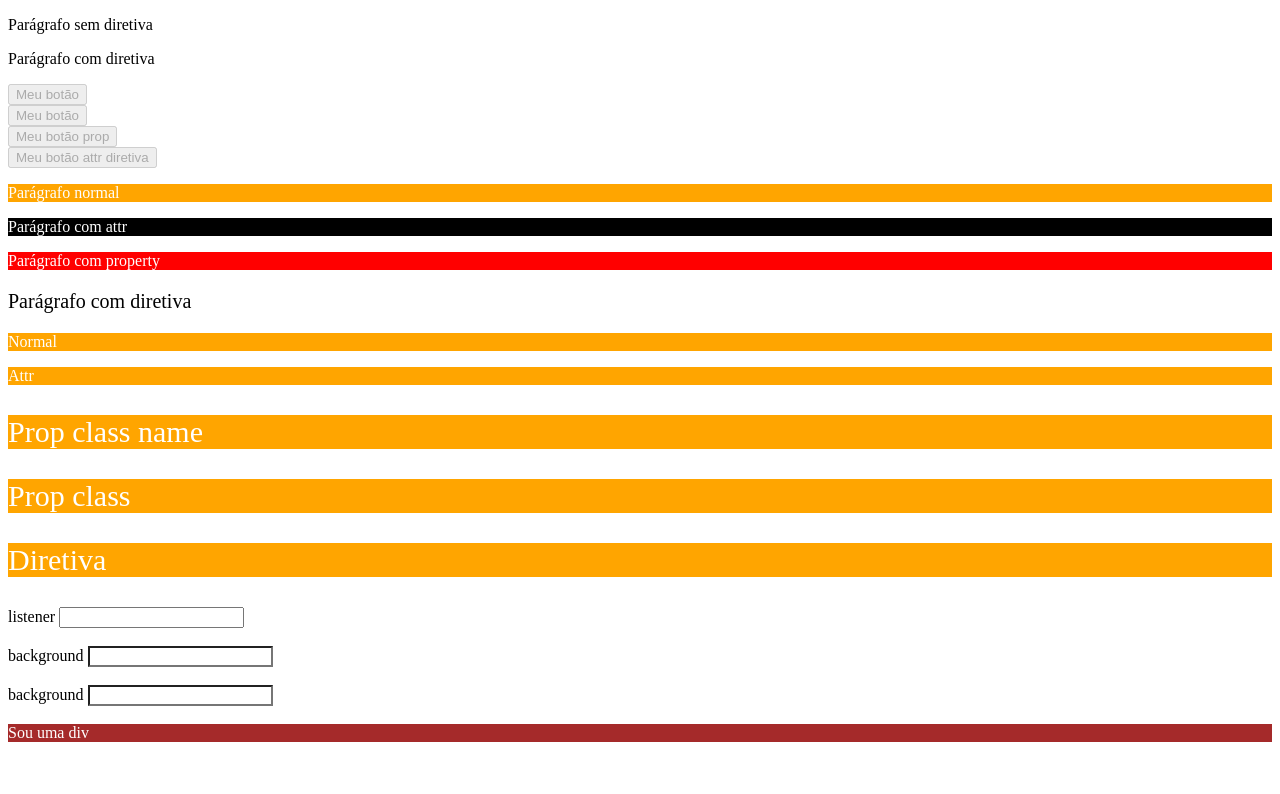
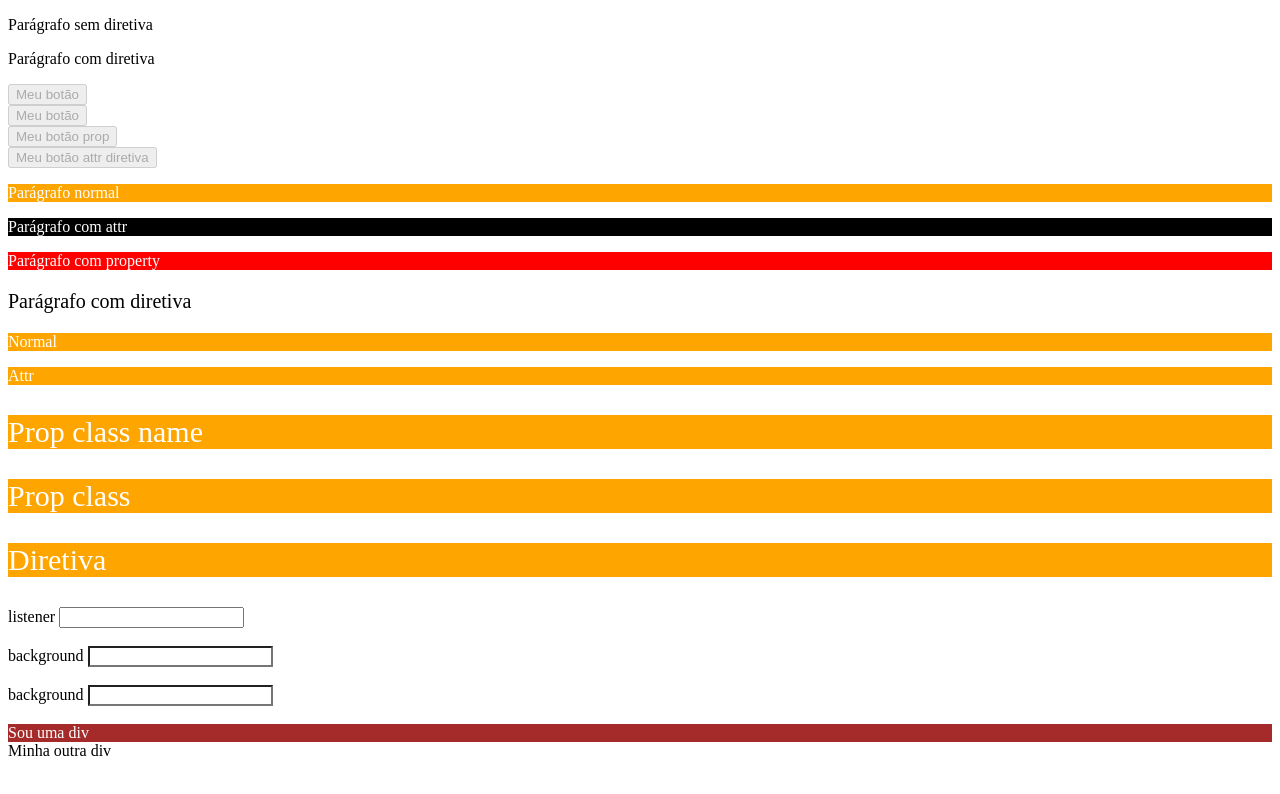
Before and after one commit to thiago-desenv/fundamentos-angular-v17, an Angular app: page / in a window 1280 px wide. Shown: the top 794 px of the page. Built offline with nearby package versions, Linux system fonts and the light colour scheme.

Commit message:
Captura elemento div através do ElementRef do HTML que foi obtido através do consttrutor

```diff
--- a/src/app/app.component.html
+++ b/src/app/app.component.html
@@ -31,6 +31,7 @@
 <br>
 <br>
 <div #minhaDiv>Minha div</div>
+<div id="minha-outra-div">Minha outra div</div>
 <!-- <input type="text" #meuInput ngModel />
 
 Valor: {{ meuInput.value }} -->
--- a/src/app/app.component.ts
+++ b/src/app/app.component.ts
@@ -6,9 +6,18 @@ import { FilhoComponent } from './filho/filho.component';
   templateUrl: './app.component.html',
   styleUrls: ['./app.component.scss']
 })
- export class AppComponent implements AfterViewInit /*implements OnInit, AfterViewInit*/ {
-    appBgColor = 'purple';
-    @ViewChild('minhaDiv') divEl!: ElementRef<HTMLDivElement>;
+ export class AppComponent implements OnInit, AfterViewInit {
+  appBgColor = 'purple';
+  @ViewChild('minhaDiv') divEl!: ElementRef<HTMLDivElement>;
+
+  constructor(private readonly _elRef: ElementRef) { }
+
+  ngOnInit() {
+    console.log(this._elRef);
+    console.log(this._elRef.nativeElement);
+    const divEl = this._elRef.nativeElement.querySelector('#minha-outra-div') as HTMLDivElement;
+    console.log(divEl);
+  }
 
   ngAfterViewInit() {
     this.divEl.nativeElement.style.backgroundColor = 'brown';
```
